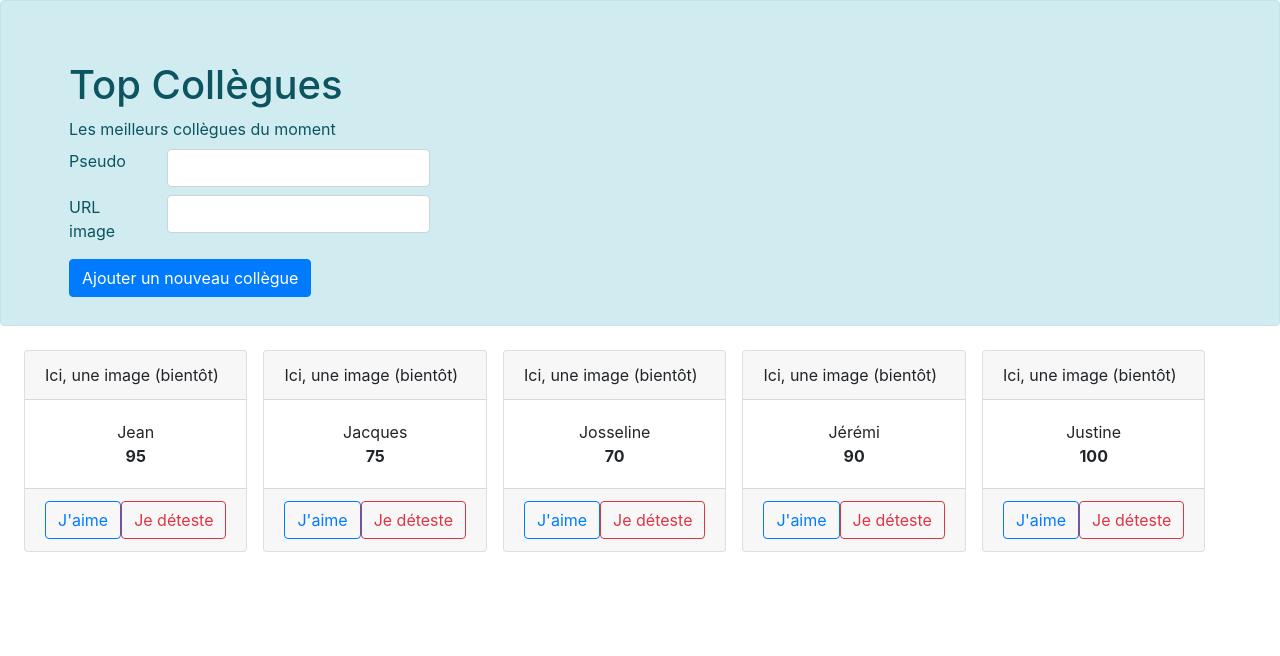
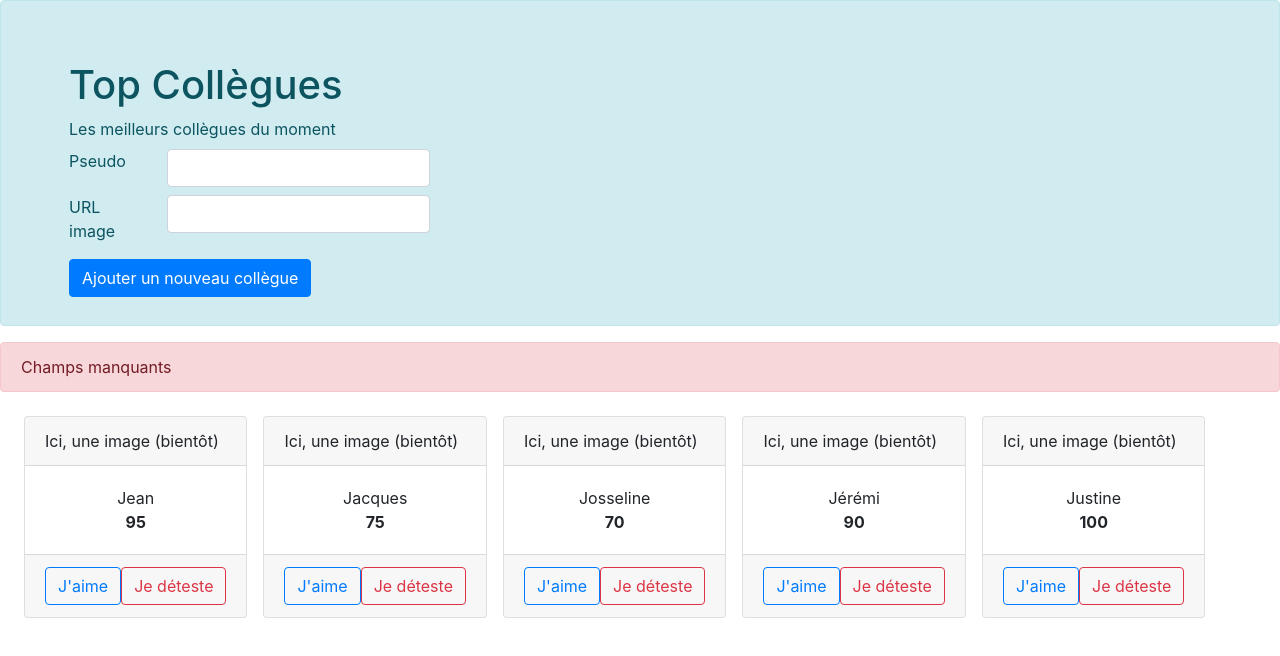
Before and after one commit to hmerciol/top-collegues, an Angular app: page / in a window 1280 px wide. Shown: the top 656 px of the page. Built offline with nearby package versions, Linux system fonts and the light colour scheme.

Commit message:
cas d'un champs vide

```diff
--- a/src/app/app.component.html
+++ b/src/app/app.component.html
@@ -39,6 +39,9 @@
 <div *ngIf="added" class="alert alert-success" role="alert">
   Collègue ajouté
 </div>
+<div *ngIf="!added" class="alert alert-danger" role="alert">
+  Champs manquants
+</div>
 
 <div class="row ml-3 mt-3 mr-3">
   <app-un-collegue *ngFor="let col of collegues" [collegue]="col"></app-un-collegue>
--- a/src/app/app.component.ts
+++ b/src/app/app.component.ts
@@ -12,10 +12,14 @@ export class AppComponent implements OnInit {
   title = 'app';
 
   add(pseudo:HTMLInputElement, imageUrl: HTMLInputElement) {
-    this.collegues.push(new Collegue(pseudo.value,imageUrl.value,0));
-    pseudo.value='';
-    imageUrl.value='';
-    this.added=true;
+    if(pseudo.value == '' || imageUrl.value == ''){
+      this.added=false;
+    }else{
+      this.collegues.push(new Collegue(pseudo.value,imageUrl.value,0));
+      pseudo.value='';
+      imageUrl.value='';
+      this.added=true;
+    }
     return false; // pour éviter le rechargement de la page
   }
 
```
